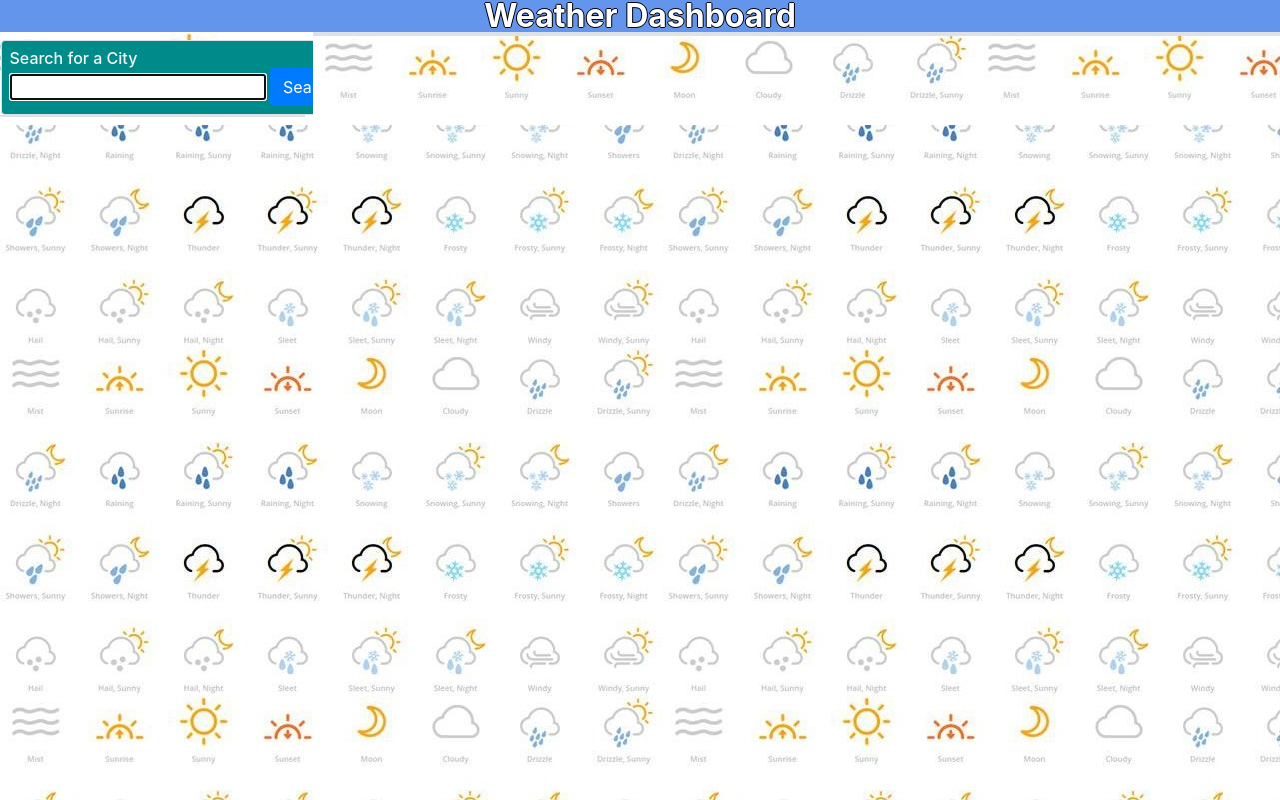
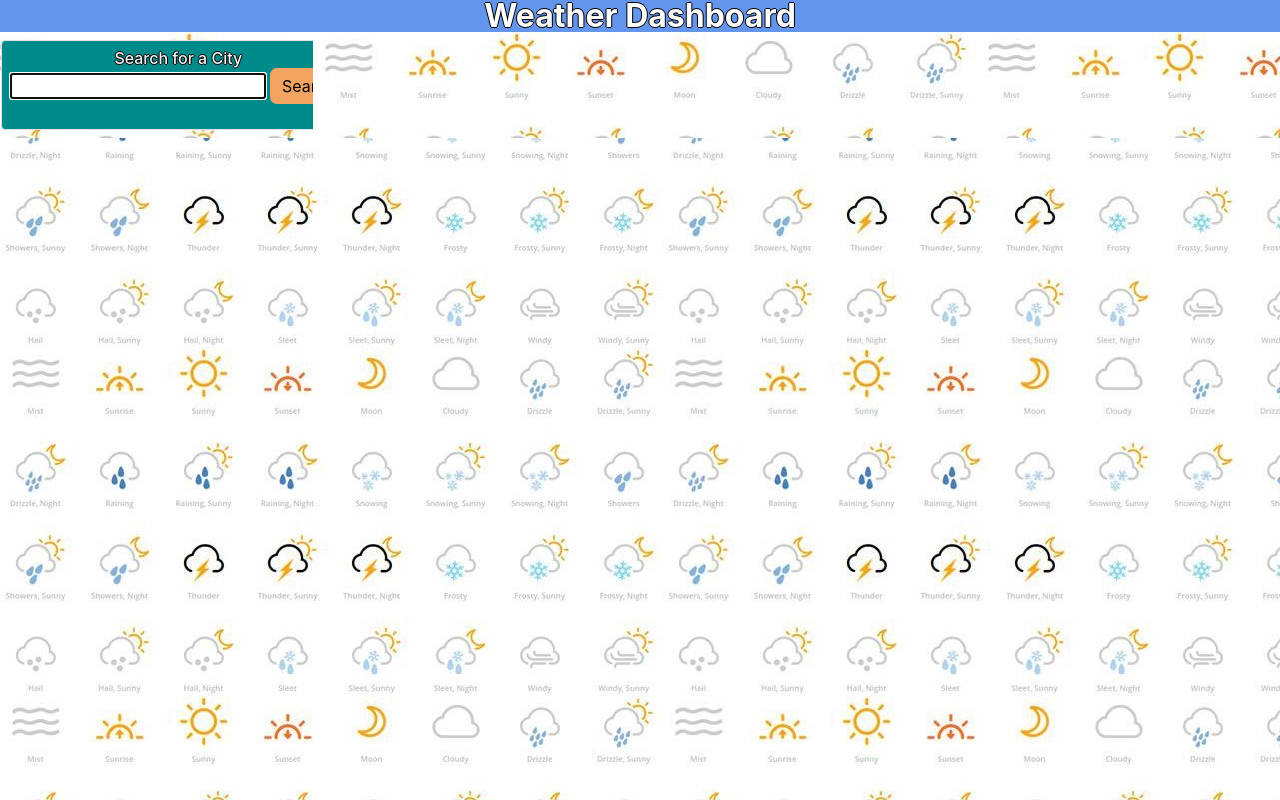
Before and after one commit to Michayla-C/Weather-dashboard, a plain HTML site: page index.html in a window 1280 px wide. Drawn offline with nearby package versions, Linux system fonts and the light colour scheme; files whose address does not match are found by name.

Commit message:
removed jQuery and added btn styling

```diff
--- a/index.html
+++ b/index.html
@@ -33,16 +33,16 @@
                     <input id="city" type = "text" autofocus = "true" class = "formInput"/>
                     <button class = "btn btn-primary" type = "submit">Search</button>
                 </form>
-                <div class = "past-search border" id = "pastSearchButtons"></div>
+                <div class = "pastSearchBorder" id = "pastSearchButtons"></div>
             </div>
             <div class="col-12 col-md-9">
-                <div class = "row border selected-city" id = "currentForecast">
+                <div class = "rowBorderSelectedCity" id = "currentForecast">
                     <div class = "col-12">
                         <h2 id="searchedCity"></h2>
                         <div id = "currentWeatherContainer" class = "listGroup"></div>
                     </div>
                 </div>
-                <div class = "row border" id = "fiveDayForecast">
+                <div class = "rowBorder" id = "fiveDayForecast">
                         <h2 class= "col-12" id = "forecast"></h2>
                         <div class = "d-flex" id = "fivedayContainer"></div>
                 </div>
@@ -50,9 +50,7 @@
         </div>
     </main>
 <!--jQuery-->
-    <script src="https://cdnjs.cloudflare.com/ajax/libs/jquery/3.4.1/jquery.min.js"></script>
-    <script src="https://cdnjs.cloudflare.com/ajax/libs/twitter-bootstrap/4.3.1/js/bootstrap.min.js"></script>
-    <script src="https://cdnjs.cloudflare.com/ajax/libs/moment.js/2.27.0/moment.min.js"></script>
+
 <!--JS file link-->
     <script src="script.js"></script>
 </body>
--- a/style.css
+++ b/style.css
@@ -1,7 +1,9 @@
+/*Background Image*/
 body {
     background-image: url(assets/background.jpg);
 }
 
+/*Title Styling*/
 header {
     color: white;
     background-color: cornflowerblue;
@@ -11,7 +13,7 @@ header {
     font-size: xx-large;
     text-align: center;
 }
-
+/*Form Styling*/
 #searchCity {
     padding: 12px 20px;
     margin-left: 7.5px;
@@ -20,6 +22,22 @@ header {
     border-style: solid;
     border-color: white;
     color: whitesmoke;
+    text-shadow: -1px 0 black, 0 1px black, 1px 0 black, 0 -1px black;
     width: max-content;
+    height: 90px;
     border-radius: 4px;
+    justify-content: center;
+    text-align: center;
 }
+
+/*Button Styling*/
+.btn {
+    color: black;
+    text-align: center;
+    font-size: bold;
+}
+.btn, btn-primary {
+    background-color: sandybrown;
+    border: seashell;
+    border-radius: 7px;
+}
```
